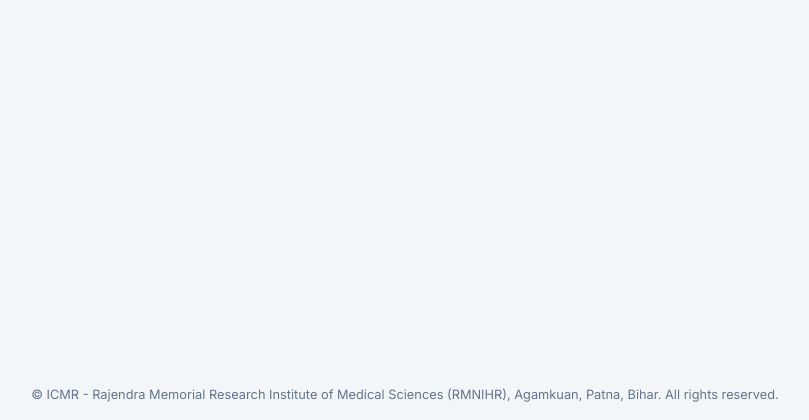
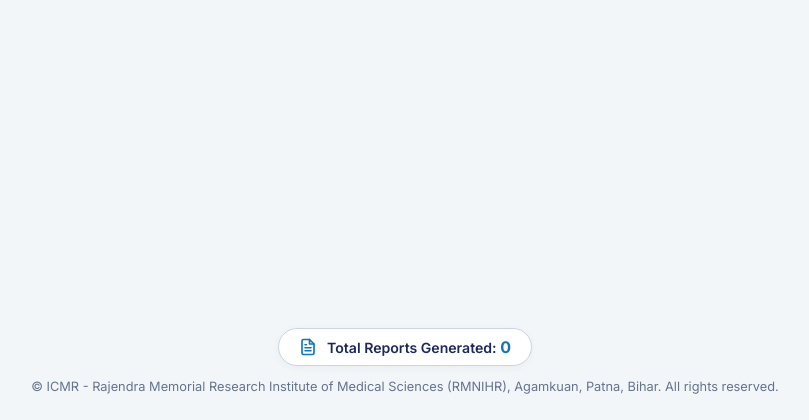
Before and after one commit to Bhagwanjha85/RMNIHR_LMS, a Django app: page /report in a window 1280 px wide. Shown: the part 380-800 px from the top of the page, without its empty margins (235-1044 px from the left). Run offline with Django 5.2, Linux system fonts and the light colour scheme; data comes from the database, SQL or seed files in the repository; data that the repository does not hold is empty.

Commit message:
feat: Add Total Reports Generated count box to public portal footer

```diff
--- a/reports/tests.py
+++ b/reports/tests.py
@@ -323,6 +323,7 @@ class PublicReportPortalTests(TestCase):
         self.assertEqual(response.status_code, 200)
         self.assertContains(response, "Search Your Diagnostic Report")
         self.assertContains(response, "Public Patient Report Portal")
+        self.assertContains(response, "Total Reports Generated:")
 
     def test_public_report_search_success(self):
         response = self.client.post('/report/', {
--- a/reports/views.py
+++ b/reports/views.py
@@ -2204,6 +2204,7 @@ def public_report_search(request):
                 error_message = "Invalid age entered. Please enter a valid number for age."
 
     template_config = TemplateConfig.get_solo()
+    total_reports_count = Report.objects.count()
 
     formatted_receiving_date = ""
     formatted_reporting_date = ""
@@ -2228,5 +2229,6 @@ def public_report_search(request):
         'formatted_reporting_date': formatted_reporting_date,
         'sex_display': sex_display,
         'template_config': template_config,
+        'total_reports_count': total_reports_count,
     }
     return render(request, 'reports/public_report_portal.html', context)
--- a/templates/reports/public_report_portal.html
+++ b/templates/reports/public_report_portal.html
@@ -578,11 +578,40 @@
         /* FOOTER BRANDING */
         .portal-footer {
             text-align: center;
-            padding: 16px 20px;
+            padding: 20px 20px 24px;
             font-size: 0.8rem;
             color: var(--text-muted);
             margin-top: auto;
             line-height: 1.4;
+            display: flex;
+            flex-direction: column;
+            align-items: center;
+            gap: 12px;
+        }
+
+        .stats-box {
+            display: inline-flex;
+            align-items: center;
+            gap: 10px;
+            background: #ffffff;
+            border: 1.5px solid #cbd5e1;
+            border-radius: 20px;
+            padding: 7px 20px;
+            font-size: 0.88rem;
+            color: var(--primary);
+            font-weight: 600;
+            box-shadow: 0 2px 8px rgba(0, 0, 0, 0.04);
+        }
+
+        .stats-box strong {
+            font-size: 1rem;
+            font-weight: 800;
+            color: var(--accent);
+        }
+
+        .stats-box svg {
+            color: var(--accent);
+            flex-shrink: 0;
         }
 
         /* ── RESPONSIVE MEDIA QUERIES ── */
@@ -1104,9 +1133,19 @@
         {% endif %}
     </div>
 
-    <!-- FOOTER BRANDING -->
+    <!-- FOOTER BRANDING & STATS -->
     <footer class="portal-footer no-print">
-        &copy; ICMR - Rajendra Memorial Research Institute of Medical Sciences (RMNIHR), Agamkuan, Patna, Bihar. All rights reserved.
+        <div class="stats-box">
+            <svg xmlns="http://www.w3.org/2000/svg" width="18" height="18" viewBox="0 0 24 24" fill="none" stroke="currentColor" stroke-width="2.2" stroke-linecap="round" stroke-linejoin="round">
+                <path d="M14 2H6a2 2 0 0 0-2 2v16a2 2 0 0 0 2 2h12a2 2 0 0 0 2-2V8z"></path>
+                <polyline points="14 2 14 8 20 8"></polyline>
+                <line x1="16" y1="13" x2="8" y2="13"></line>
+                <line x1="16" y1="17" x2="8" y2="17"></line>
+                <polyline points="10 9 9 9 8 9"></polyline>
+            </svg>
+            <span>Total Reports Generated: <strong>{{ total_reports_count|default:"0" }}</strong></span>
+        </div>
+        <p>&copy; ICMR - Rajendra Memorial Research Institute of Medical Sciences (RMNIHR), Agamkuan, Patna, Bihar. All rights reserved.</p>
     </footer>
 
 </body>
```
